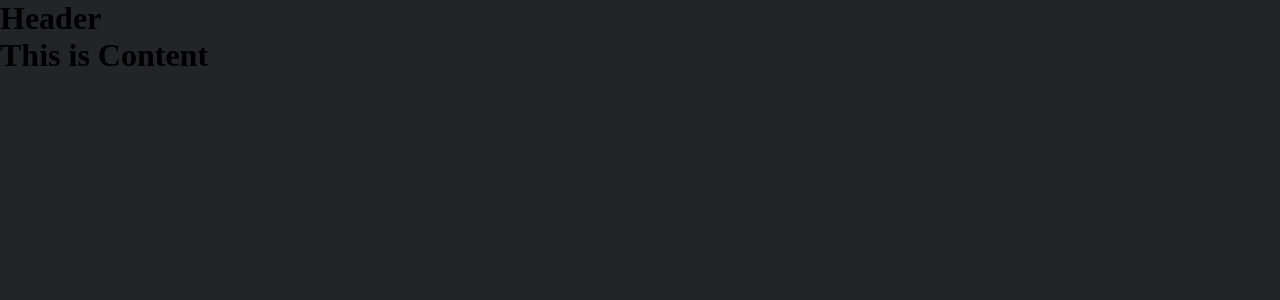
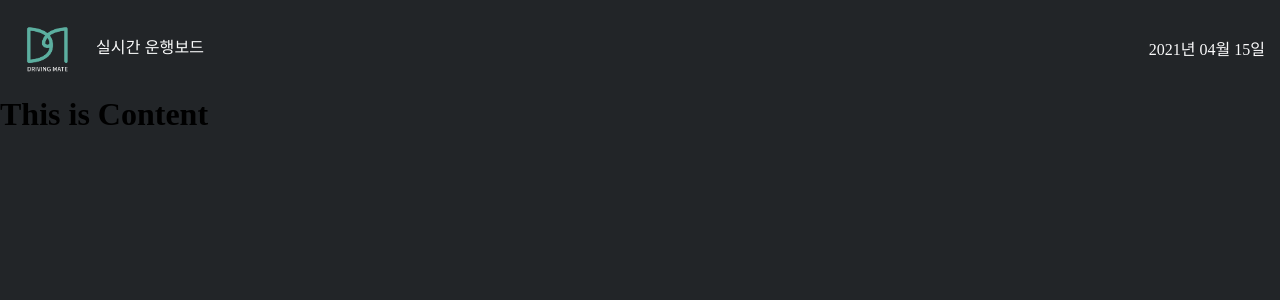
Before and after one commit to kimsehwan96/kpu_sp_rt_dashboard, a React (Create React App) app: page / in a window 1280 px wide. Shown: the top 300 px of the page. Built offline with nearby package versions, Linux system fonts and the light colour scheme.

Commit message:
Create Header Layout

```diff
--- a/src/App.jsx
+++ b/src/App.jsx
@@ -1,14 +1,11 @@
-import React, { useState } from 'react';
-import {Container, HeaderLayout} from "./AppElements";
-import Content from "./Content";
+import React from 'react';
+import {Container, ContentLayout, HeaderLayout} from "./elements";
 
 const App = () => {
-    const [darkMode, setDarkMode] = useState(true);
-
     return (
         <Container>
             <HeaderLayout />
-            <Content />
+            <ContentLayout />
         </Container>
     );
 };
--- /dev/null
+++ b/src/Header/elements.js
@@ -0,0 +1,29 @@
+import styled from 'styled-components';
+import Moment from 'react-moment';
+
+export const Container = styled.div`
+  display: flex;
+  height: 12vh;
+  justify-content: space-between;
+  align-items: center;
+`;
+
+export const MainWrap = styled.div`
+  display: flex;
+  color: #fafbfb;
+  align-items: center;
+`
+
+export const Logo = styled.img`
+  width: 6rem;
+  height: 6rem;
+`;
+
+export const SubWrap = styled.div`
+  display: flex;
+`;
+
+export const StyledMoment = styled(Moment)`
+  color: #fafafb;
+  margin-right: 15px;
+`;
--- a/src/Header/index.js
+++ b/src/Header/index.js
@@ -1,8 +1,23 @@
 import React from 'react';
+import {Container, Logo, MainWrap, StyledMoment, SubWrap} from "./elements";
+import LogoSrc from '../assets/logo.png';
+
+import {Typography} from "@material-ui/core";
 
 const Header = () => {
     return (
-        <h1>Header</h1>
+        <Container>
+            <MainWrap>
+                <Logo src={LogoSrc} />
+                <Typography>실시간 운행보드</Typography>
+            </MainWrap>
+            <SubWrap>
+                <StyledMoment
+                    format='YYYY년 MM월 DD일'
+                    interval={30000}
+                />
+            </SubWrap>
+        </Container>
     );
 }
 
```
Also changed, not shown: src/elements.js (renamed from src/AppElements.js).
